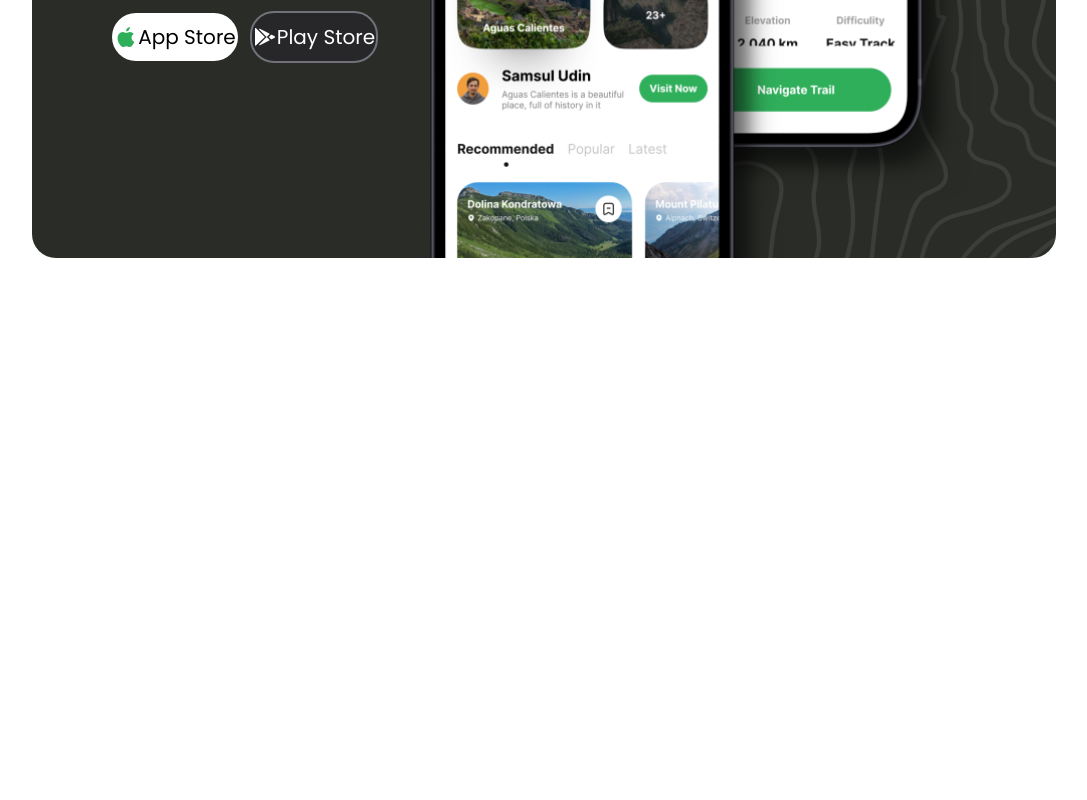
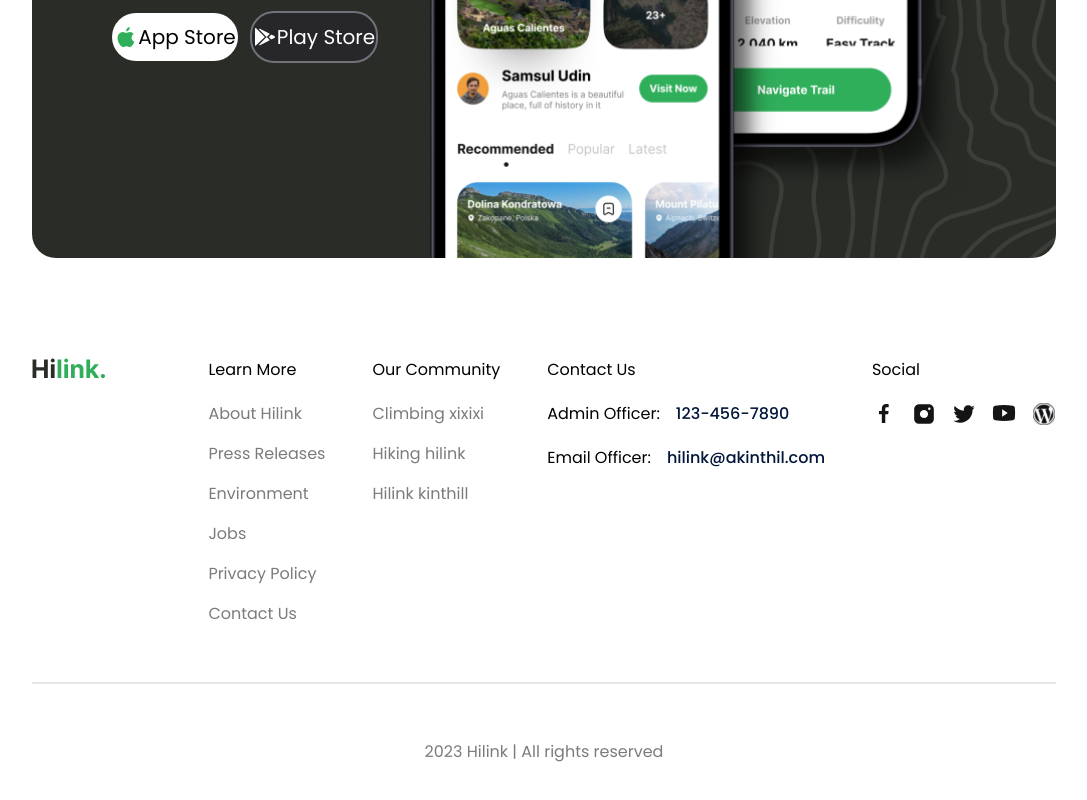
Before and after one commit to Asaduzzaman04/HiLink, a Next.js app: page / in a window 1280 px wide. Shown: the part 4034-4834 px from the top of the page, without its empty margins (96-1183 px from the left). Before the commit the page ends 4392 px from the top, so only its background shows below. Built offline with nearby package versions, Linux system fonts and the light colour scheme.

Commit message:
final commit

```diff
--- a/app/page.tsx
+++ b/app/page.tsx
@@ -3,6 +3,7 @@ import Camp from "@/components/Home/Camp";
 import Guide from "@/components/Home/Guide";
 import Feature from "@/components/Home/Feature";
 import GetApp from "@/components/Home/GetApp";
+import Footer from "@/components/Footer";
 
 export default function Home() {
   return (
@@ -12,6 +13,7 @@ export default function Home() {
       <Guide />
       <Feature />
       <GetApp />
+      <Footer/>
     </>
   );
 }
--- a/components/Footer.tsx
+++ b/components/Footer.tsx
@@ -1,11 +1,70 @@
-import React from 'react';
+import React from "react";
+import FooterColumn from "./Footer/FooterColumn";
+import { FOOTER_CONTACT_INFO, FOOTER_LINKS, SOCIALS } from "@/constants";
+import Link from "next/link";
+import Image from "next/image";
+import logo from "@/public/hilink-logo.svg";
 
 const Footer = () => {
-    return (
-        <section>
+  return (
+    <footer className="px-6 lg:px-20 xl:px-32 mx-auto  flex justify-center items-center mb-24">
+      <div className="padding-container w-full flex  flex-col gap-14">
+        <div className="flex flex-col items-start justify-center gap-[10%] md:flex-row">
+          <Link href="/" className="mb-10">
+            <Image src={logo} alt="logo" width={74} height={29} />
+          </Link>
 
-        </section>
-    );
+          <div className="flex flex-wrap gap-10 sm:justify-between md:flex-1">
+            {FOOTER_LINKS.map((columns) => (
+              <FooterColumn key={columns.title} title={columns.title}>
+                <ul className="font-normal flex flex-col gap-4 text-gray-30">
+                  {columns.links.map((link) => (
+                    <Link href="/" key={link}>
+                      {link}
+                    </Link>
+                  ))}
+                </ul>
+              </FooterColumn>
+            ))}
+
+            <div className="flex flex-col gap-5">
+              <FooterColumn title={FOOTER_CONTACT_INFO.title}>
+                {FOOTER_CONTACT_INFO.links.map((link) => (
+                  <Link
+                    href="/"
+                    key={link.label}
+                    className="flex gap-4 md:flex-col lg:flex-row"
+                  >
+                    <p className="whitespace-nowrap">{link.label}:</p>
+                    <p className="font-medium whitespace-nowrap text-blue-70">
+                      {link.value}
+                    </p>
+                  </Link>
+                ))}
+              </FooterColumn>
+            </div>
+
+            <div className="flex flex-col gap-5">
+              <FooterColumn title={SOCIALS.title}>
+                <ul className="regular-14 flex gap-4 text-gray-30">
+                  {SOCIALS.links.map((link) => (
+                    <Link href="/" key={link}>
+                      <Image src={link} alt="logo" width={24} height={24} />
+                    </Link>
+                  ))}
+                </ul>
+              </FooterColumn>
+            </div>
+          </div>
+        </div>
+
+        <div className="border bg-gray-20" />
+        <p className="regular-14 w-full text-center text-gray-30">
+          2023 Hilink | All rights reserved
+        </p>
+      </div>
+    </footer>
+  );
 };
 
 export default Footer;
--- /dev/null
+++ b/components/Footer/FooterColumn.tsx
@@ -0,0 +1,17 @@
+import React from "react";
+
+type FooterColumnProps = {
+  title: string;
+  children: React.ReactNode;
+};
+
+const FooterColumn = ({ title, children }: FooterColumnProps) => {
+  return (
+    <div className="flex flex-col gap-5">
+      <h4 className="bold-18 whitespace-nowrap">{title}</h4>
+      {children}
+    </div>
+  );
+};
+
+export default FooterColumn;
```
